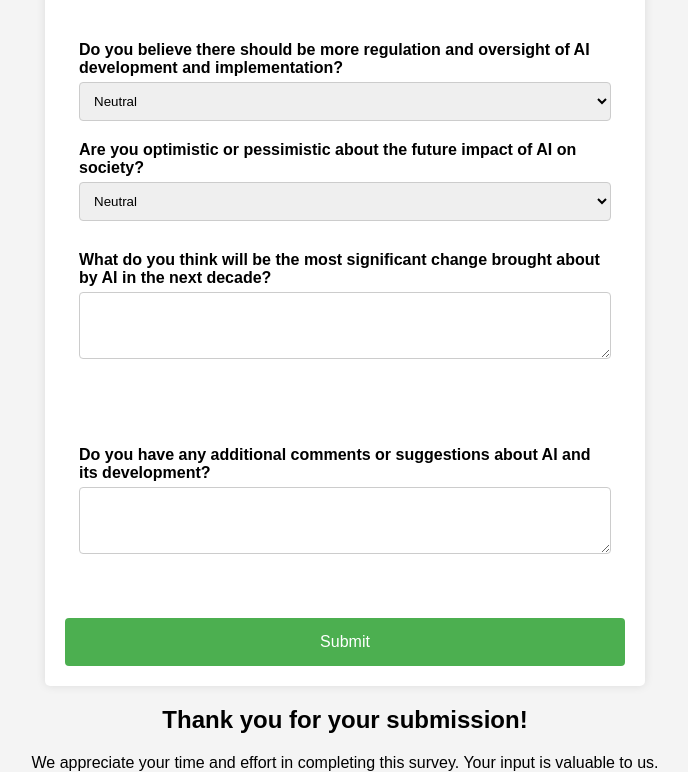
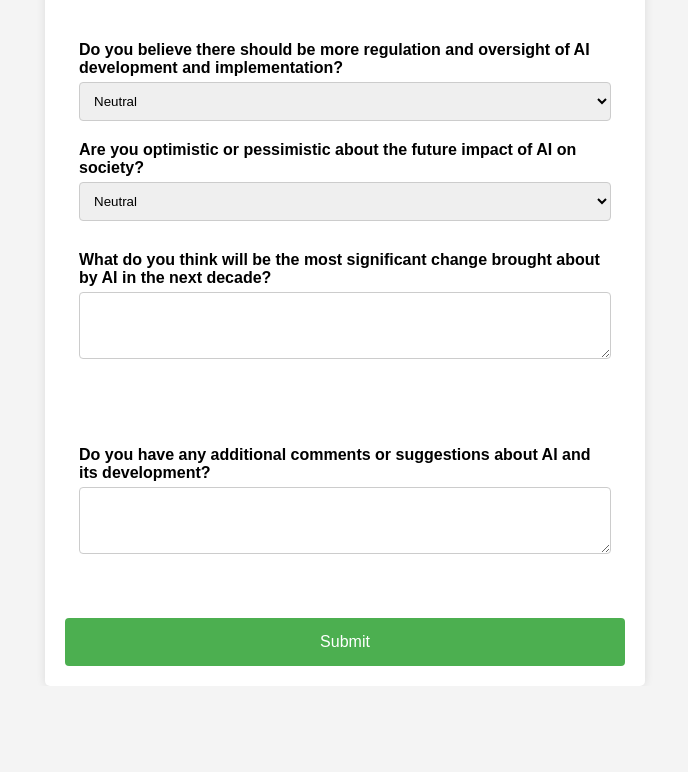
Before and after one commit to DynamicPurple/survey-form, a plain HTML site: page index.html in a window 1280 px wide. Shown: the part 1872-2644 px from the top of the page, without its empty margins (295-983 px from the left). After the commit the page ends 2558 px from the top, so only its background shows below. Drawn offline with Linux system fonts and the light colour scheme.

Commit message:
Update index.html
removing div at the very bottom

```diff
--- a/index.html
+++ b/index.html
@@ -161,9 +161,5 @@
     </fieldset>
     <input id="submit" type="submit" value="Submit" />
   </form>
-  <div>
-    <h2>Thank you for your submission!</h2>
-    <p>We appreciate your time and effort in completing this survey. Your input is valuable to us.</p>
-  </div>
  </body>
  </html>
```
